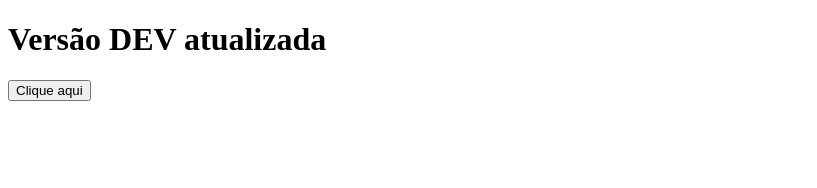
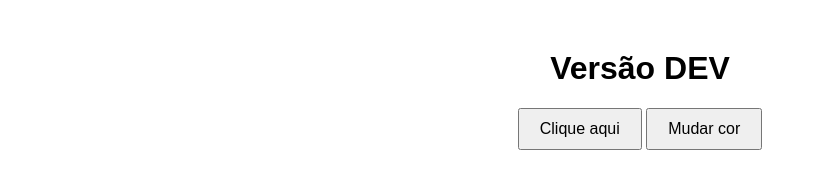
Before and after one commit to PedroPires77/ProjetoVersionamento, a plain HTML site: page index.html in a window 1280 px wide. Shown: the whole page, without its empty margins (0-817 px from the left). Drawn offline with Linux system fonts and the light colour scheme.

Commit message:
adicionar botão de mudar cor

```diff
--- a/index.html
+++ b/index.html
@@ -2,17 +2,35 @@
 <html>
 <head>
     <title>Meu Projeto</title>
+    <style>
+        body {
+            text-align: center;
+            font-family: Arial;
+            margin-top: 50px;
+        }
+
+        button {
+            padding: 10px 20px;
+            font-size: 16px;
+            cursor: pointer;
+        }
+    </style>
 </head>
 <body>
 
-
-    <h1>Versão DEV atualizada </h1>
+    <h1 id="titulo">Versão DEV </h1>
 
     <button onclick="mudarTexto()">Clique aqui</button>
 
+    <button onclick="mudarCor()">Mudar cor</button>
+
     <script>
         function mudarTexto() {
-            document.getElementById("titulo").innerText = "Você clicou no botão 🚀";
+            document.getElementById("titulo").innerText = "Texto alterado ";
+        }
+
+        function mudarCor() {
+            document.body.style.backgroundColor = "lightblue";
         }
     </script>
 
```
